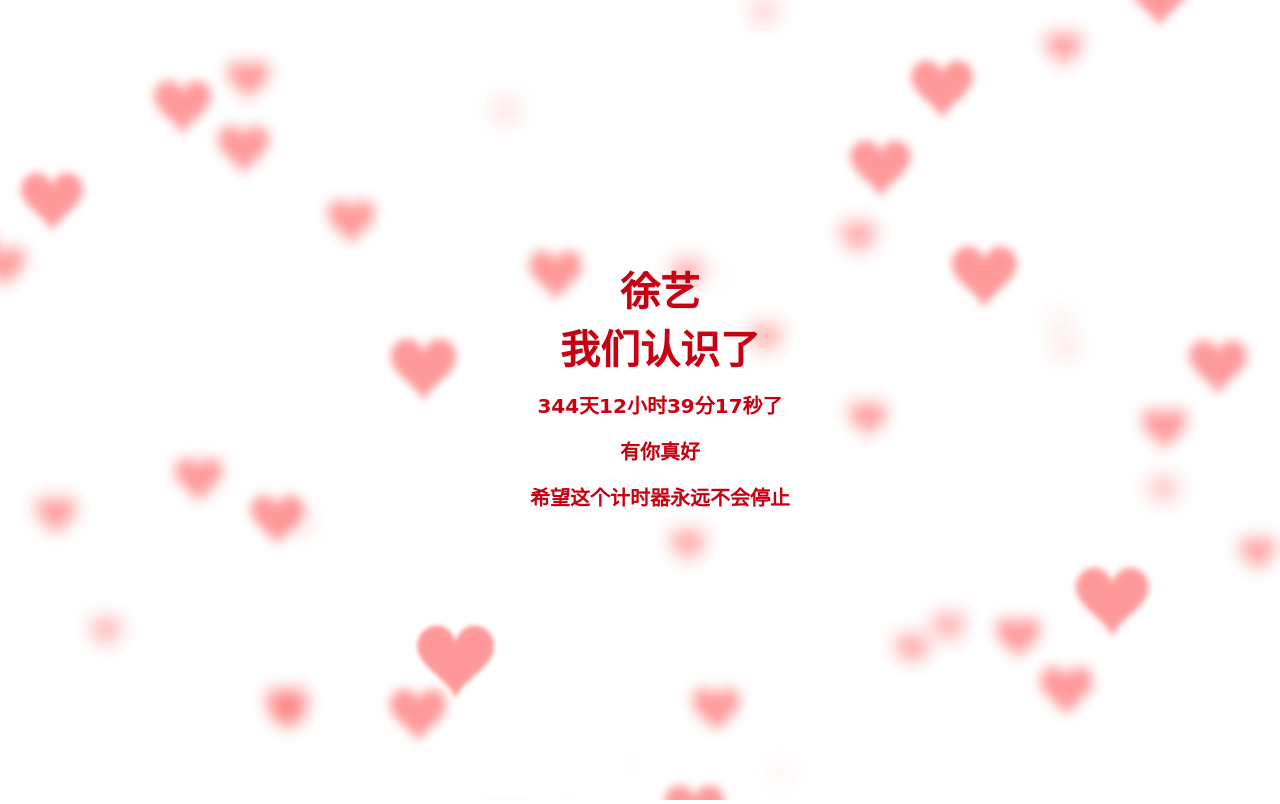
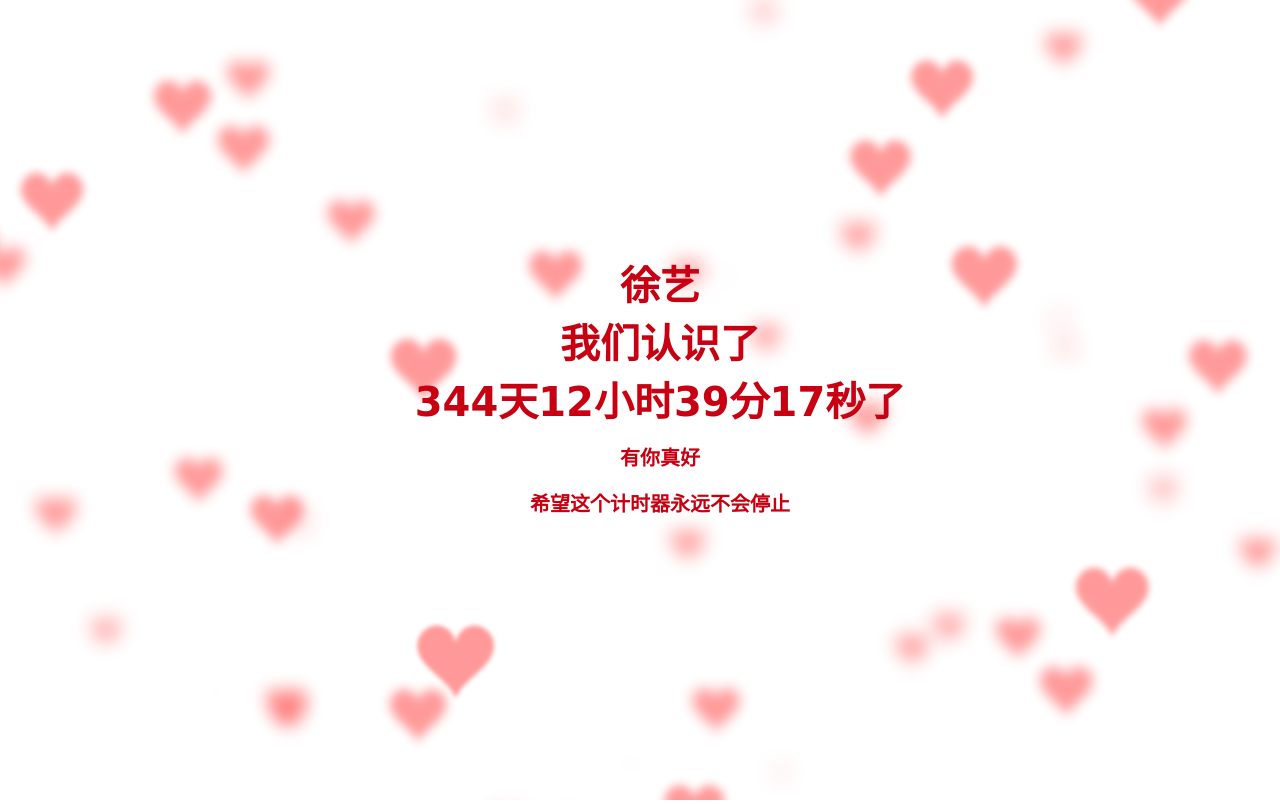
Before and after one commit to xuyi-love/love, a plain HTML site: page index.html in a window 1280 px wide. Drawn offline with Linux system fonts and the light colour scheme.

Commit message:
Update index.html

```diff
--- a/index.html
+++ b/index.html
@@ -34,6 +34,11 @@ h1 span{
 	-webkit-user-select:none;
 	-ms-user-select:none;
 	user-select:none;
+}
+.none-select .f{
+	font-family: 'Love Ya Like A Sister', cursive;
+	font-size: 40px;
+	color: #c70012;
 }
 </style>
 <link rel="icon" href="./favicon.ico" type="image/x-icon" />
@@ -152,7 +157,7 @@ window.onload=function starttime(){
 		var second = parseInt(time%60);  // 以60秒为一整份 取余 剩下秒数
 //				console.log(hour+":"+minute+":"+second)
 //				alert(hour)
-		obj.innerHTML="<div class=\"none-select\">徐艺<br>我们认识了<br><span>"+day+"天"+hour+"小时"+minute+"分"+second+"秒"+"了</span><br><span>有你真好<br>希望这个计时器永远不会停止</span></div>"
+		obj.innerHTML="<div class=\"none-select\">徐艺<br>我们认识了<br><span class=\"f\">"+day+"天"+hour+"小时"+minute+"分"+second+"秒"+"了</span><br><span>有你真好<br>希望这个计时器永远不会停止</span></div>"
 
 		return true;
 	}
```
